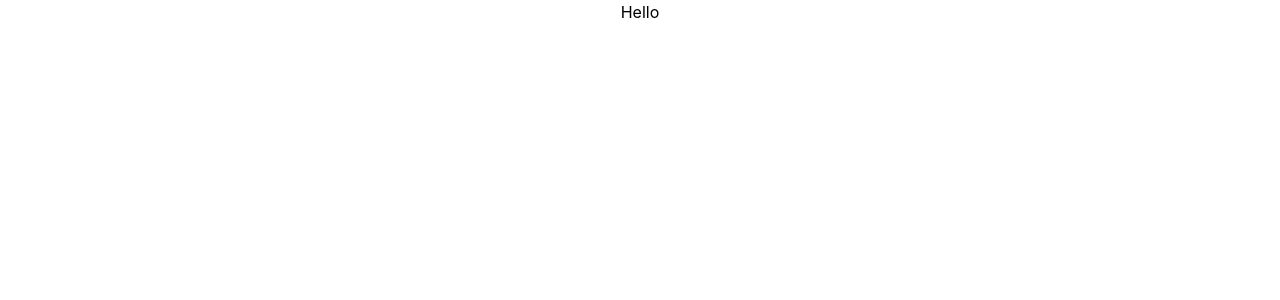
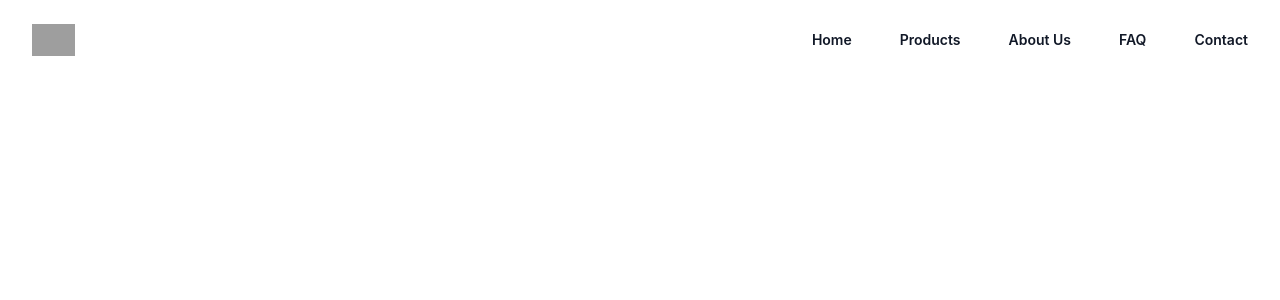
Before and after one commit to ellen3128/Slid, a React (Create React App) app: page / in a window 1280 px wide. Shown: the top 300 px of the page. Built offline with nearby package versions, Linux system fonts and the light colour scheme; grey boxes are pictures that could not be loaded; the HTML template or start-up script is replaced by a standard one.

Commit message:
adds navbar menu

```diff
--- a/package.json
+++ b/package.json
@@ -3,6 +3,8 @@
   "version": "0.1.0",
   "private": true,
   "dependencies": {
+    "@headlessui/react": "^1.7.17",
+    "@heroicons/react": "^2.0.18",
     "@testing-library/jest-dom": "^5.17.0",
     "@testing-library/react": "^13.4.0",
     "@testing-library/user-event": "^13.5.0",
--- a/src/App.js
+++ b/src/App.js
@@ -1,9 +1,12 @@
 import './App.css';
+import React from 'react';
+// import {BrowserRouter as Router, Route, Routes} from 'react-router-dom';
+import Navbar from './components/Navbar';
 
 function App() {
   return (
     <div className="App">
-      <h1>Hello</h1>
+      <Navbar />
     </div>
   );
 }
--- /dev/null
+++ b/src/components/Navbar.js
@@ -0,0 +1,71 @@
+import { useState } from 'react';
+import { Dialog } from '@headlessui/react';
+import { Bars3Icon, XMarkIcon } from '@heroicons/react/24/outline';
+
+// function classNames(...classes) {
+//   return classes.filter(Boolean).join(' ');
+// }
+
+export default function Example() {
+  const [mobileMenuOpen, setMobileMenuOpen] = useState(false);
+
+  return (
+    <header className="bg-white">
+      <nav className="mx-auto flex max-w-7xl items-center justify-between p-6 lg:px-8" aria-label="Global">
+        <div className="flex lg:flex-1">
+          <a href="#Home" className="-m-1.5 p-1.5">
+            <span className="sr-only">Your Company</span>
+            <img className="h-8 w-auto" src="https://tailwindui.com/img/logos/mark.svg?color=indigo&shade=600" alt="" />
+          </a>
+        </div>
+        <div className="flex lg:hidden">
+          <button
+            type="button"
+            className="-m-2.5 inline-flex items-center justify-center rounded-md p-2.5 text-gray-700"
+            onClick={() => setMobileMenuOpen(true)}
+          >
+            <span className="sr-only">Open main menu</span>
+            <Bars3Icon className="h-6 w-6" aria-hidden="true" />
+          </button>
+        </div>
+        <div className="hidden lg:flex lg:gap-x-12">
+          <a href="#Home" className="text-sm font-semibold leading-6 text-gray-900">Home</a>
+          <a href="#Products" className="text-sm font-semibold leading-6 text-gray-900">Products</a>
+          <a href="#AboutUs" className="text-sm font-semibold leading-6 text-gray-900">About Us</a>
+          <a href="#FAQ" className="text-sm font-semibold leading-6 text-gray-900">FAQ</a>
+          <a href="#Contact" className="text-sm font-semibold leading-6 text-gray-900">Contact</a>
+        </div>
+      </nav>
+      <Dialog as="div" className="lg:hidden" open={mobileMenuOpen} onClose={setMobileMenuOpen}>
+        <div className="fixed inset-0 z-10" />
+        <Dialog.Panel className="fixed inset-y-0 right-0 z-10 w-full overflow-y-auto bg-white px-6 py-6 sm:max-w-sm sm:ring-1 sm:ring-gray-900/10">
+          <div className="flex items-center justify-between">
+            <a href="#Home" className="-m-1.5 p-1.5">
+              <span className="sr-only">Your Company</span>
+              <img className="h-8 w-auto" src="https://tailwindui.com/img/logos/mark.svg?color=indigo&shade=600" alt="" />
+            </a>
+            <button
+              type="button"
+              className="-m-2.5 rounded-md p-2.5 text-gray-700"
+              onClick={() => setMobileMenuOpen(false)}
+            >
+              <span className="sr-only">Close menu</span>
+              <XMarkIcon className="h-6 w-6" aria-hidden="true" />
+            </button>
+          </div>
+          <div className="mt-6 flow-root">
+            <div className="-my-6 divide-y divide-gray-500/10">
+              <div className="space-y-2 py-6">
+                <a href="#Home" className="-mx-3 block rounded-lg px-3 py-2 text-base font-semibold leading-7 text-gray-900 hover:bg-gray-50">Home</a>
+                <a href="#Products" className="-mx-3 block rounded-lg px-3 py-2 text-base font-semibold leading-7 text-gray-900 hover:bg-gray-50">Products</a>
+                <a href="#AboutUs" className="-mx-3 block rounded-lg px-3 py-2 text-base font-semibold leading-7 text-gray-900 hover:bg-gray-50">About Us</a>
+                <a href="#FAQ" className="-mx-3 block rounded-lg px-3 py-2 text-base font-semibold leading-7 text-gray-900 hover:bg-gray-50">FAQ</a>
+                <a href="#Contact" className="-mx-3 block rounded-lg px-3 py-2 text-base font-semibold leading-7 text-gray-900 hover:bg-gray-50">Contact</a>
+              </div>
+            </div>
+          </div>
+        </Dialog.Panel>
+      </Dialog>
+    </header>
+  );
+}
```
Also changed, not shown: 1 other file (tests, documents, lock files or other folders).
